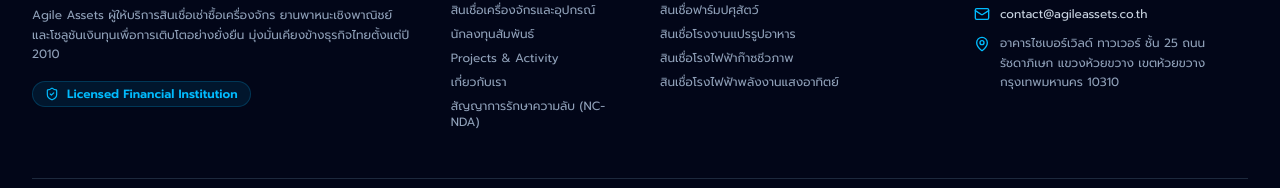
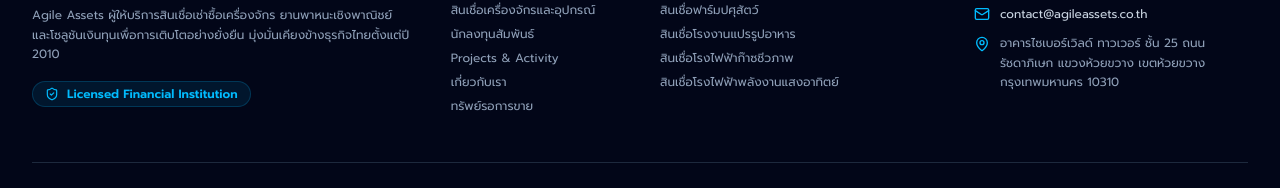
Before and after one commit to Karumine/WebsiteAgile, a React (Vite) app: page / in a window 1280 px wide. Shown: the part 8649-8837 px from the top of the page. Built offline with nearby package versions, Linux system fonts and the light colour scheme.

Commit message:
fix: remove NC-NDA from About Us dropdown and quick links

```diff
--- a/src/components/layout/Footer.tsx
+++ b/src/components/layout/Footer.tsx
@@ -40,7 +40,6 @@
         { labelKey: 'nav.investorRelations', href: '/investor-relations' },
         { labelKey: 'menu.projectsActivity', href: '/project' },
         { labelKey: 'nav.about', href: '/about-us' },
-        { labelKey: 'menu.ncNda', href: '/nc-nda' },
         { labelKey: 'nav.assetForSale', href: '/used-machine' },
         { labelKey: 'nav.calculator', href: '/calculator' },
         { labelKey: 'nav.faq', href: '/faq' },
--- a/src/components/layout/Navbar.tsx
+++ b/src/components/layout/Navbar.tsx
@@ -3,7 +3,7 @@
 import {
     Menu, X, ChevronDown, ChevronRight, Sparkles,
     Newspaper, Award, Droplets, Wheat, Factory, Flame, Sun, Snowflake,
-    Cog, Zap, Boxes, BookOpen, Mail, Leaf, Calculator, Percent, HelpCircle, Phone, Briefcase, ShieldCheck
+    Cog, Zap, Boxes, BookOpen, Mail, Leaf, Calculator, Percent, HelpCircle, Phone, Briefcase
 } from 'lucide-react';
 import { cn } from '@/lib/utils';
 import { useLanguage } from '@/contexts/LanguageContext';
@@ -48,7 +48,6 @@
     { icon: Leaf, labelKey: 'menu.sustainabilityCampaign', href: '/sustainability' },
     { icon: Calculator, labelKey: 'menu.financingCalculator', href: '/calculator' },
     { icon: Percent, labelKey: 'menu.interestRateConverter', href: '/interest-rate-conversion' },
-    { icon: ShieldCheck, labelKey: 'menu.ncNda', href: '/nc-nda' },
     { icon: HelpCircle, labelKey: 'menu.faq', href: '/faq' },
     { icon: Phone, labelKey: 'menu.contactUs', href: '/contact' },
     { icon: Briefcase, labelKey: 'menu.workForUs', href: '/#contact' },
```
